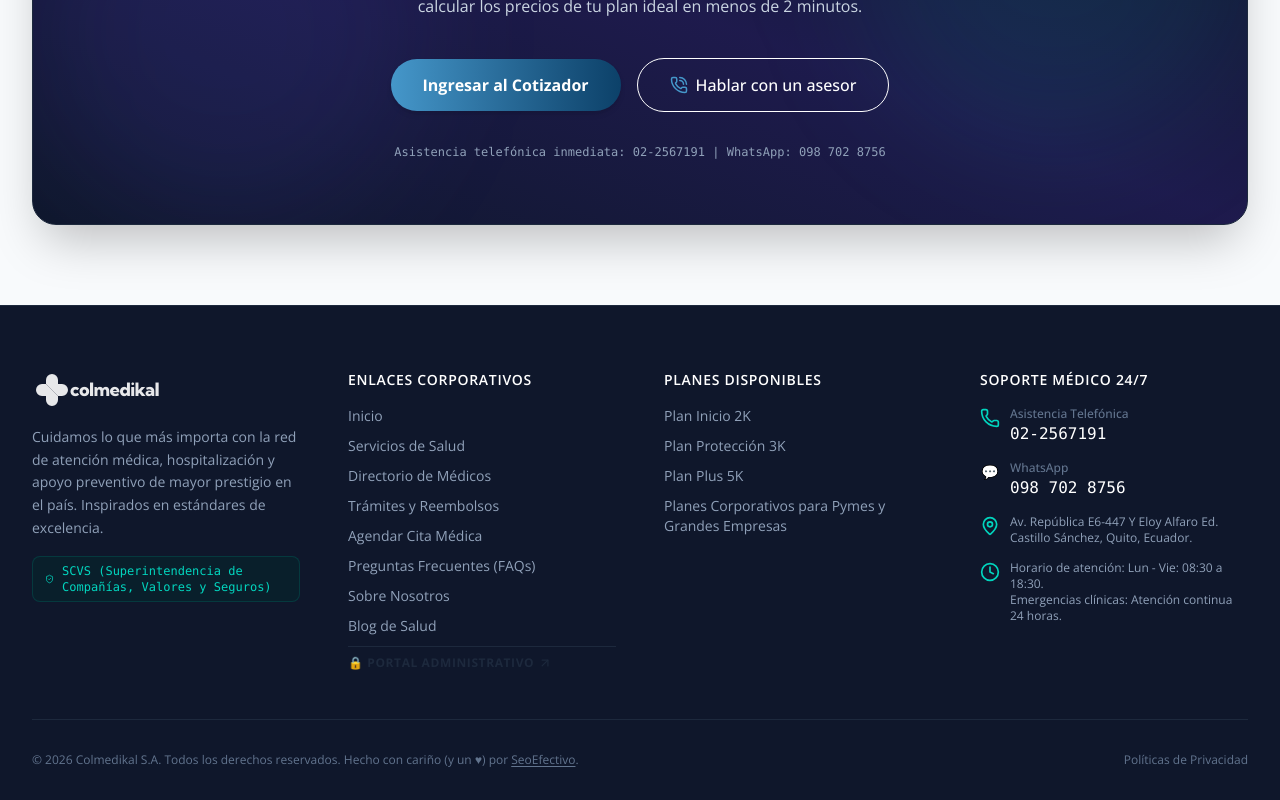
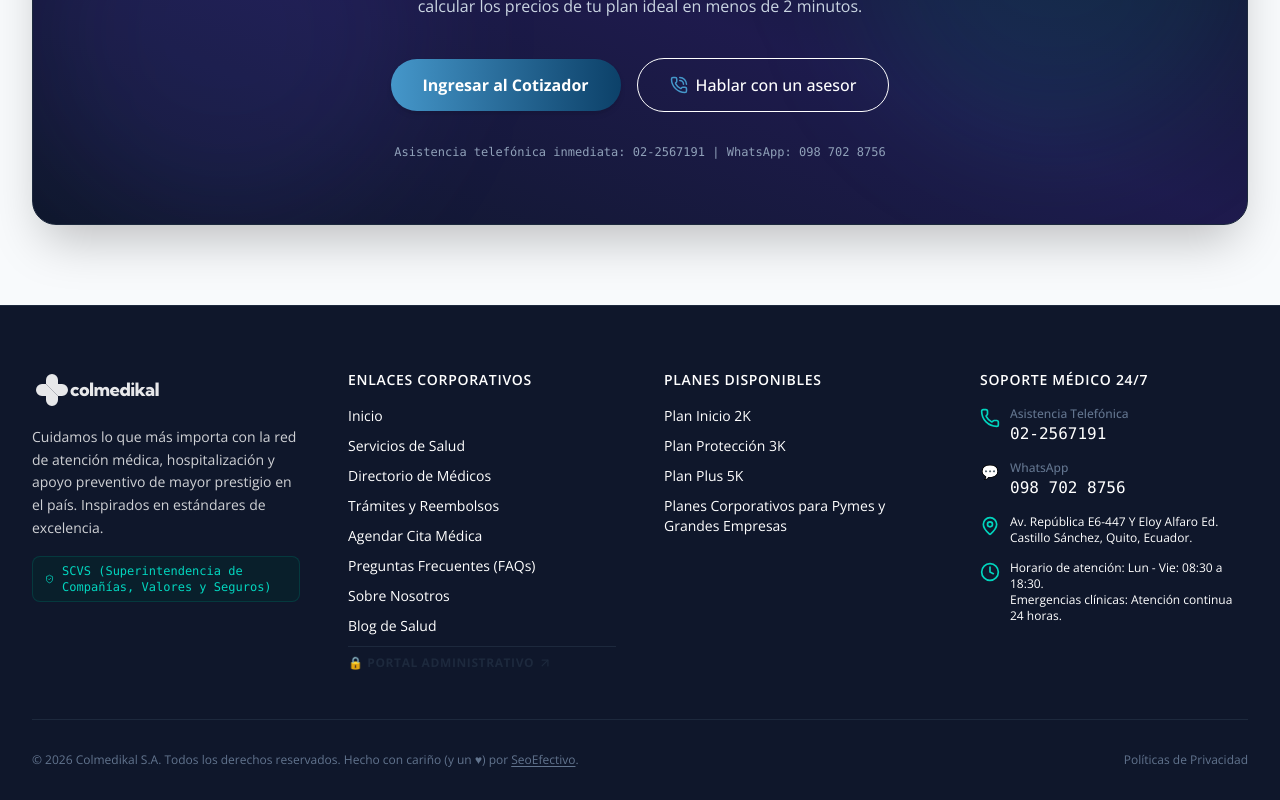
Before and after one commit to edox54/Colmedikal-V3, a React (Vite) app: page / in a window 1280 px wide. Shown: the part 4108-4908 px from the top of the page. Built offline with nearby package versions, Linux system fonts and the light colour scheme; no server answers.

Commit message:
About: add animated phrase + new mission/vision; Footer: links to white

```diff
--- a/src/components/About.tsx
+++ b/src/components/About.tsx
@@ -201,6 +201,37 @@ export default function About({ setCurrentPage }: AboutProps) {
         </motion.div>
       </section>
 
+      {/* 3.5 FRASE DESTACADA */}
+      <motion.section
+        className="py-10 overflow-hidden"
+        initial="hidden"
+        whileInView="visible"
+        viewport={{ once: true, margin: '-60px' }}
+        variants={{ hidden: {}, visible: { transition: { staggerChildren: 0.07 } } }}
+      >
+        <div className="relative bg-gradient-to-br from-[#0C4169] to-[#1a5f96] rounded-3xl px-8 sm:px-16 py-12 text-center overflow-hidden">
+          <div className="absolute inset-0 pointer-events-none">
+            <div className="absolute top-0 left-1/4 w-64 h-64 rounded-full bg-teal-400/10 blur-3xl" />
+            <div className="absolute bottom-0 right-1/4 w-56 h-56 rounded-full bg-white/5 blur-2xl" />
+          </div>
+          <div className="relative z-10 flex flex-wrap justify-center gap-x-3 gap-y-1">
+            {['Confianza,', 'compromiso', 'y', 'calidez', 'humana', 'en', 'cada', 'atención,', 'porque', 'cuidar', 'de', 'tu', 'salud', 'es', 'nuestra', 'mayor', 'responsabilidad.'].map((word, i) => (
+              <motion.span
+                key={i}
+                className="text-2xl sm:text-3xl lg:text-4xl font-display font-extrabold text-white leading-tight tracking-tight"
+                variants={{ hidden: { opacity: 0, y: 40 }, visible: { opacity: 1, y: 0, transition: { duration: 0.5, ease: [0.22, 1, 0.36, 1] } } }}
+              >
+                {word}
+              </motion.span>
+            ))}
+          </div>
+          <motion.div
+            className="mt-6 w-16 h-1 bg-teal-400 rounded-full mx-auto"
+            variants={{ hidden: { scaleX: 0, opacity: 0 }, visible: { scaleX: 1, opacity: 1, transition: { duration: 0.6, delay: 0.8 } } }}
+          />
+        </div>
+      </motion.section>
+
       {/* 4. VALORES */}
       <motion.section
         className="space-y-10 bg-white p-8 sm:p-12 rounded-3xl border border-slate-200 shadow-sm"
@@ -253,7 +284,7 @@ export default function About({ setCurrentPage }: AboutProps) {
           </div>
           <h3 className="text-xs font-bold text-teal-600 uppercase tracking-widest mb-3">Misión</h3>
           <p className="text-base text-slate-700 leading-relaxed">
-            Proporcionar a nuestros usuarios acceso oportuno y eficiente en servicios médicos integrales, a través de una red de prestadores médicos de primer nivel.
+            Ser el aliado estratégico en el cuidado de la salud de nuestros afiliados, proporcionando soluciones de medicina prepagada accesibles, innovadoras y sostenibles. En Colmedikal S.A. impulsamos una cultura centrada en las personas, donde la excelencia médica, la calidez humana, la innovación tecnológica y el compromiso social se unen para garantizar una atención oportuna, confiable y de calidad, contribuyendo al bienestar y desarrollo de la sociedad.
           </p>
         </motion.div>
 
@@ -269,7 +300,7 @@ export default function About({ setCurrentPage }: AboutProps) {
           </div>
           <h3 className="text-xs font-bold text-indigo-600 uppercase tracking-widest mb-3">Visión</h3>
           <p className="text-base text-slate-700 leading-relaxed">
-            Otorgar acceso a soluciones de salud integral, basados en principios de calidad y oportunidad, aportando de esta manera al bienestar social de nuestros usuarios.
+            Para el año 2035, ser una de las empresas líderes en medicina prepagada del Ecuador, destacándonos por nuestra capacidad de innovar, ampliar el acceso a servicios de salud de calidad y generar un impacto positivo en la vida de nuestros afiliados. Buscamos fortalecer una red nacional de atención, desarrollar soluciones accesibles y consolidar una organización reconocida por su excelencia, ética, responsabilidad social y permanente orientación al cliente.
           </p>
         </motion.div>
       </section>
--- a/src/components/Footer.tsx
+++ b/src/components/Footer.tsx
@@ -35,7 +35,7 @@ export default function Footer() {
             >
               <Logo className="w-auto h-10 transition-transform duration-300 group-hover:scale-105 brightness-0 invert opacity-90 group-hover:opacity-100" />
             </Link>
-            <p className="text-sm text-slate-400 leading-relaxed">
+            <p className="text-sm text-white/80 leading-relaxed">
               Cuidamos lo que más importa con la red de atención médica, hospitalización y apoyo preventivo de mayor prestigio en el país. Inspirados en estándares de excelencia.
             </p>
             <div className="flex items-center gap-2 text-xs text-teal-400 font-mono bg-teal-950/40 px-3 py-1.5 rounded-lg border border-teal-800/40 w-fit">
@@ -49,42 +49,42 @@ export default function Footer() {
             <h3 className="text-sm font-semibold text-white uppercase tracking-wider">Enlaces Corporativos</h3>
             <ul className="space-y-2.5 text-sm">
               <li>
-                <Link to="/" className="hover:text-teal-400 transition-colors flex items-center gap-1 group text-slate-400 text-left">
+                <Link to="/" className="hover:text-teal-400 transition-colors flex items-center gap-1 group text-white text-left">
                   Inicio <ArrowUpRight className="w-3.5 h-3.5 opacity-0 group-hover:opacity-100 transition-opacity" />
                 </Link>
               </li>
               <li>
-                <Link to="/servicios" className="hover:text-teal-400 transition-colors flex items-center gap-1 group text-slate-400 text-left">
+                <Link to="/servicios" className="hover:text-teal-400 transition-colors flex items-center gap-1 group text-white text-left">
                   Servicios de Salud <ArrowUpRight className="w-3.5 h-3.5 opacity-0 group-hover:opacity-100 transition-opacity" />
                 </Link>
               </li>
               <li>
-                <Link to="/directorio" className="hover:text-teal-400 transition-colors flex items-center gap-1 group text-slate-400 text-left">
+                <Link to="/directorio" className="hover:text-teal-400 transition-colors flex items-center gap-1 group text-white text-left">
                   Directorio de Médicos <ArrowUpRight className="w-3.5 h-3.5 opacity-0 group-hover:opacity-100 transition-opacity" />
                 </Link>
               </li>
               <li>
-                <Link to="/tramites" className="hover:text-teal-400 transition-colors flex items-center gap-1 group text-slate-400 text-left">
+                <Link to="/tramites" className="hover:text-teal-400 transition-colors flex items-center gap-1 group text-white text-left">
                   Trámites y Reembolsos <ArrowUpRight className="w-3.5 h-3.5 opacity-0 group-hover:opacity-100 transition-opacity" />
                 </Link>
               </li>
               <li>
-                <Link to="/agendamiento" className="hover:text-teal-400 transition-colors flex items-center gap-1 group text-slate-400 text-left">
+                <Link to="/agendamiento" className="hover:text-teal-400 transition-colors flex items-center gap-1 group text-white text-left">
                   Agendar Cita Médica <ArrowUpRight className="w-3.5 h-3.5 opacity-0 group-hover:opacity-100 transition-opacity" />
                 </Link>
               </li>
               <li>
-                <Link to="/faqs" className="hover:text-teal-400 transition-colors flex items-center gap-1 group text-slate-400 text-left">
+                <Link to="/faqs" className="hover:text-teal-400 transition-colors flex items-center gap-1 group text-white text-left">
                   Preguntas Frecuentes (FAQs) <ArrowUpRight className="w-3.5 h-3.5 opacity-0 group-hover:opacity-100 transition-opacity" />
                 </Link>
               </li>
               <li>
-                <Link to="/nosotros" className="hover:text-teal-400 transition-colors flex items-center gap-1 group text-slate-400 text-left">
+                <Link to="/nosotros" className="hover:text-teal-400 transition-colors flex items-center gap-1 group text-white text-left">
                   Sobre Nosotros <ArrowUpRight className="w-3.5 h-3.5 opacity-0 group-hover:opacity-100 transition-opacity" />
                 </Link>
               </li>
               <li>
-                <Link to="/blog" className="hover:text-teal-400 transition-colors flex items-center gap-1 group text-slate-400 text-left">
+                <Link to="/blog" className="hover:text-teal-400 transition-colors flex items-center gap-1 group text-white text-left">
                   Blog de Salud <ArrowUpRight className="w-3.5 h-3.5 opacity-0 group-hover:opacity-100 transition-opacity" />
                 </Link>
               </li>
@@ -99,7 +99,7 @@ export default function Footer() {
           {/* Services */}
           <div className="space-y-4">
             <h3 className="text-sm font-semibold text-white uppercase tracking-wider">Planes Disponibles</h3>
-            <ul className="space-y-2.5 text-sm text-slate-400">
+            <ul className="space-y-2.5 text-sm text-white">
               <li><Link to="/cotizador" className="hover:text-teal-400 transition-colors text-left">Plan Inicio 2K</Link></li>
               <li><Link to="/cotizador" className="hover:text-teal-400 transition-colors text-left">Plan Protección 3K</Link></li>
               <li><Link to="/cotizador" className="hover:text-teal-400 transition-colors text-left">Plan Plus 5K</Link></li>
@@ -110,7 +110,7 @@ export default function Footer() {
           {/* Contact */}
           <div className="space-y-4">
             <h3 className="text-sm font-semibold text-white uppercase tracking-wider">Soporte Médico 24/7</h3>
-            <ul className="space-y-3.5 text-sm text-slate-400">
+            <ul className="space-y-3.5 text-sm text-white">
               <li className="flex items-start gap-2.5">
                 <Phone className="w-5 h-5 text-teal-400 shrink-0 mt-0.5" />
                 <div>
@@ -127,11 +127,11 @@ export default function Footer() {
               </li>
               <li className="flex items-start gap-2.5">
                 <MapPin className="w-5 h-5 text-teal-400 shrink-0 mt-0.5" />
-                <span className="text-xs">Av. República E6-447 Y Eloy Alfaro Ed. Castillo Sánchez, Quito, Ecuador.</span>
+                <span className="text-xs text-white">Av. República E6-447 Y Eloy Alfaro Ed. Castillo Sánchez, Quito, Ecuador.</span>
               </li>
               <li className="flex items-start gap-2.5">
                 <Clock className="w-5 h-5 text-teal-400 shrink-0 mt-0.5" />
-                <span className="text-xs">Horario de atención: Lun - Vie: 08:30 a 18:30.<br />Emergencias clínicas: Atención continua 24 horas.</span>
+                <span className="text-xs text-white">Horario de atención: Lun - Vie: 08:30 a 18:30.<br />Emergencias clínicas: Atención continua 24 horas.</span>
               </li>
             </ul>
           </div>
```
